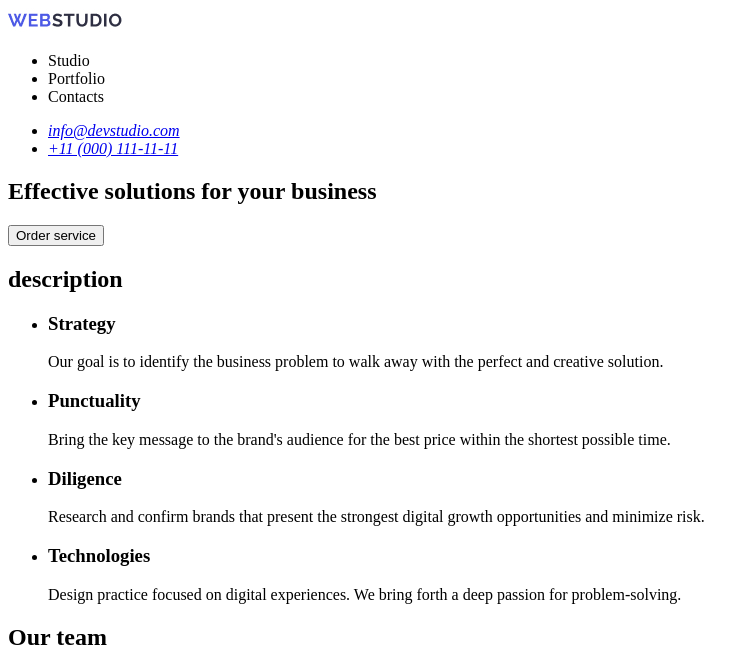
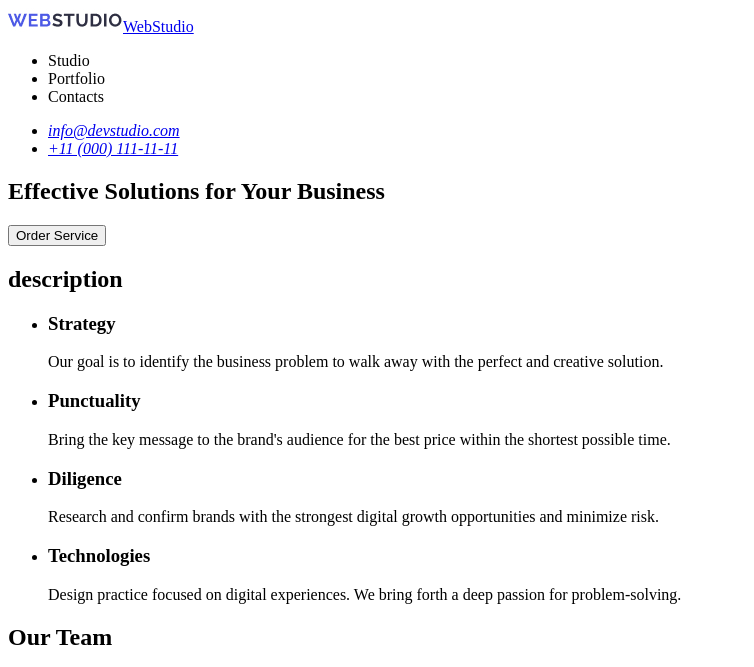
Before and after one commit to Yana-solo/goit-markup-hw-01, a plain HTML site: page index.html in a window 1280 px wide. Shown: the top 667 px of the page, without its empty margins (0-754 px from the left). Drawn offline with Linux system fonts and the light colour scheme.

Commit message:
add initial files

```diff
--- a/index.html
+++ b/index.html
@@ -9,11 +9,13 @@
   <body>
     <header>
       <nav>
-        <a href="./index.html"> <img src="./images/Logo.jpg" alt="logo" /> </a>
+        <a href="./index.html">
+          <img src="./images/Logo.jpg" alt="logo" />WebStudio
+        </a>
         <ul>
-          <li><a href="Studio"></a>Studio</li>
-          <li><a href="Portfolio"></a>Portfolio</li>
-          <li><a href="Contacts"></a>Contacts</li>
+          <li><a href=""></a>Studio</li>
+          <li><a href=""></a>Portfolio</li>
+          <li><a href=""></a>Contacts</li>
         </ul>
       </nav>
       <address>
@@ -25,8 +27,8 @@
     </header>
     <main>
       <section>
-        <h1>Effective solutions for your business</h1>
-        <button type="button">Order service</button>
+        <h1>Effective Solutions for Your Business</h1>
+        <button type="button">Order Service</button>
       </section>
       <section>
         <h2>description</h2>
@@ -48,8 +50,8 @@
           <li>
             <h3>Diligence</h3>
             <p>
-              Research and confirm brands that present the strongest digital
-              growth opportunities and minimize risk.
+              Research and confirm brands with the strongest digital growth
+              opportunities and minimize risk.
             </p>
           </li>
           <li>
@@ -63,7 +65,7 @@
       </section>
 
       <section>
-        <h2>Our team</h2>
+        <h2>Our Team</h2>
         <ul>
           <li>
             <img
@@ -111,7 +113,9 @@
 
     <footer>
       <h4>
-        <a href="./index.html"> <img src="./images/Logo.jpg" alt="logo" /> </a>
+        WebStudio<a href="./index.html">
+          <img src="./images/Logo.jpg" alt="logo"
+        /></a>
       </h4>
       <p>
         Increase the flow of customers and sales for your business with digital
```
